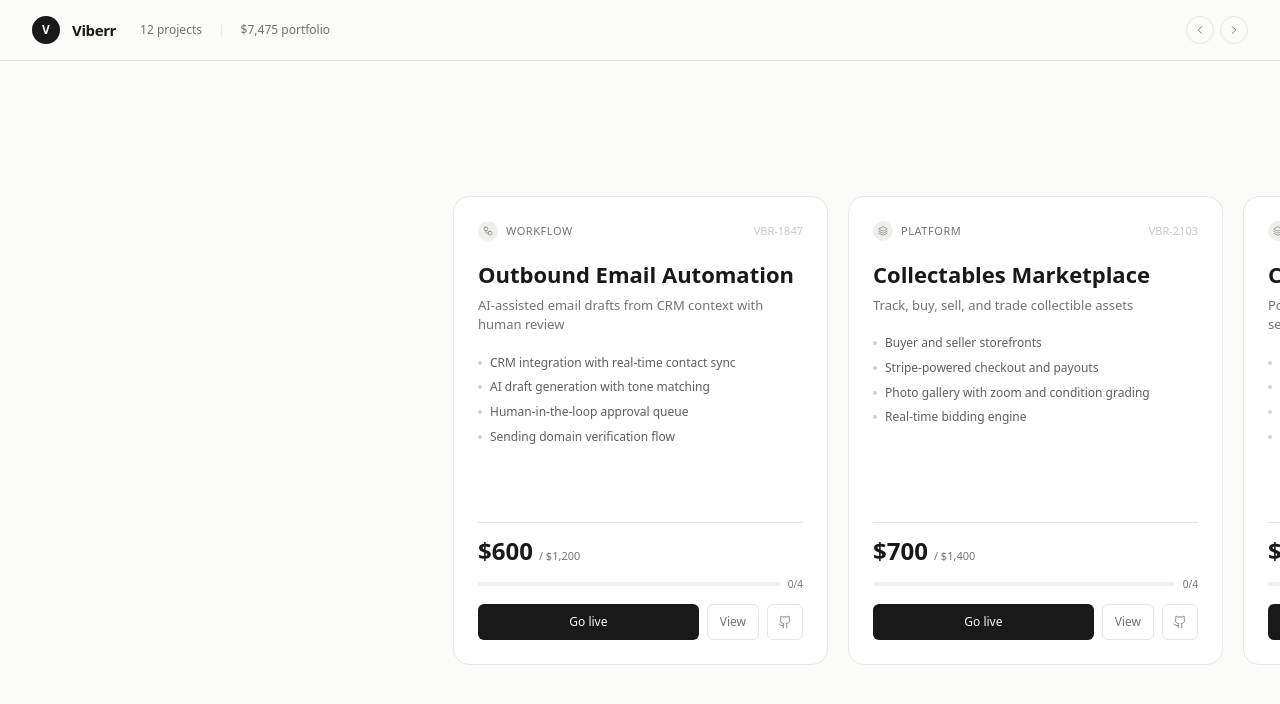
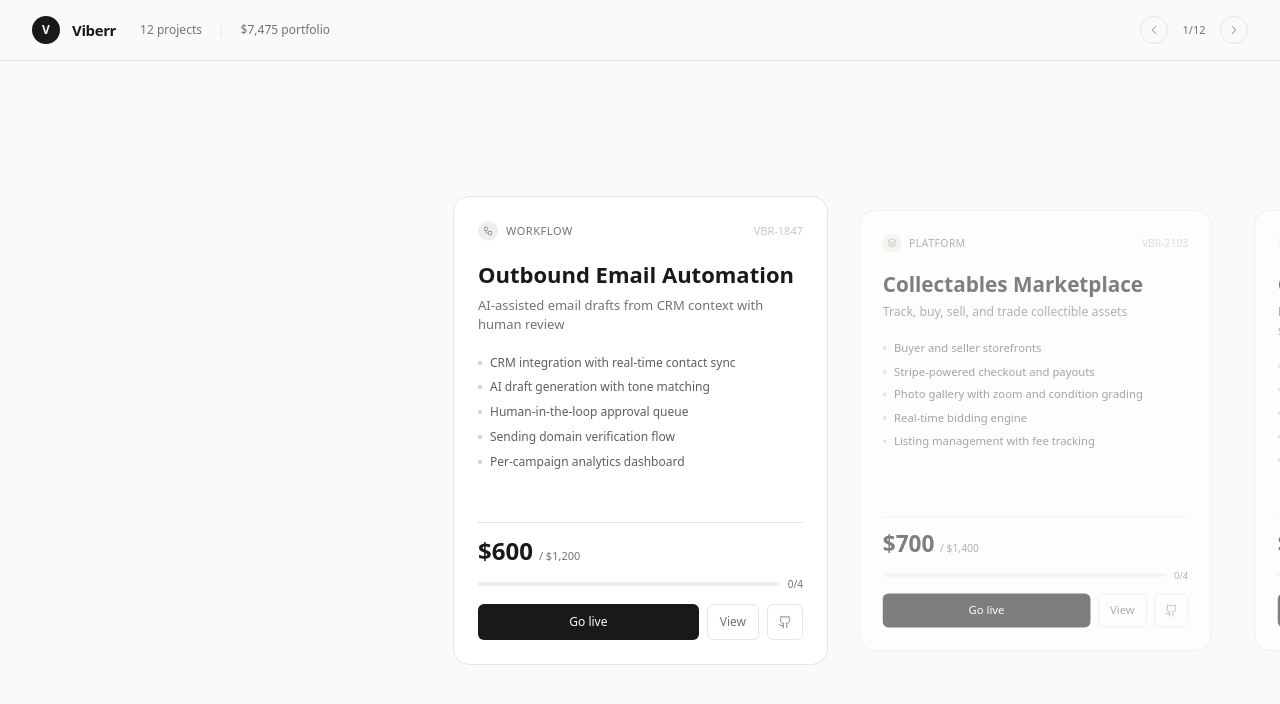
Before and after one commit to jonyeazel/viberr-project-portfolio, a Next.js app: page / in a window 1280 px wide. Shown: the top 704 px of the page. Built offline with nearby package versions, Linux system fonts and the light colour scheme.

Commit message:
polish: center-focus depth effect, counter, all 5 deliverables

```diff
--- a/app/page.tsx
+++ b/app/page.tsx
@@ -483,7 +483,32 @@ export default function Home() {
   const [notes, setNotes] = useState<Record<string, string>>({});
   const [submitted, setSubmitted] = useState<Record<string, boolean>>({});
   const [openDrawer, setOpenDrawer] = useState<string | null>(null);
+  const [focusedIndex, setFocusedIndex] = useState(0);
   const scrollRef = useRef<HTMLDivElement>(null);
+
+  // Track which card is closest to center
+  useEffect(() => {
+    const el = scrollRef.current;
+    if (!el) return;
+    const onScroll = () => {
+      const containerCenter = el.scrollLeft + el.offsetWidth / 2;
+      let closest = 0;
+      let minDist = Infinity;
+      for (let i = 0; i < el.children.length; i++) {
+        const child = el.children[i] as HTMLElement;
+        const childCenter = child.offsetLeft + child.offsetWidth / 2;
+        const dist = Math.abs(containerCenter - childCenter);
+        if (dist < minDist) {
+          minDist = dist;
+          closest = i;
+        }
+      }
+      setFocusedIndex(closest);
+    };
+    el.addEventListener("scroll", onScroll, { passive: true });
+    onScroll();
+    return () => el.removeEventListener("scroll", onScroll);
+  }, []);
 
   const updateStep = useCallback(
     (slug: string, stepIndex: number, update: Partial<StepState>) => {
@@ -553,6 +578,9 @@ export default function Home() {
           >
             <ChevronLeft size={14} strokeWidth={1.5} />
           </button>
+          <span className="text-[11px] tabular-nums text-muted w-10 text-center">
+            {focusedIndex + 1}/{projects.length}
+          </span>
           <button
             onClick={() => scrollBy(1)}
             className="w-7 h-7 rounded-full border border-border flex items-center justify-center text-muted hover:text-foreground hover:border-foreground/20 transition-all duration-150"
@@ -568,19 +596,26 @@ export default function Home() {
         className="flex-1 flex items-center gap-5 overflow-x-auto snap-x snap-mandatory py-6"
         style={{ scrollbarWidth: "none", scrollBehavior: "smooth", paddingLeft: "calc(50vw - 187px)", paddingRight: "calc(50vw - 187px)" }}
       >
-        {projects.map((project) => {
+        {projects.map((project, idx) => {
           const TypeIcon = typeConfig[project.type].icon;
           const progress = getProgress(project.slug);
           const isSubmitted = submitted[project.slug];
           const completedCount =
             state[project.slug]?.filter((s) => s.completed).length ?? 0;
           const isDrawerOpen = openDrawer === project.slug;
+          const isFocused = idx === focusedIndex;
 
           return (
             <div
               key={project.slug}
               className="flex-shrink-0 relative overflow-hidden rounded-[16px] border border-border bg-card snap-center"
-              style={{ width: 375, aspectRatio: "4/5" }}
+              style={{
+                width: 375,
+                aspectRatio: "4/5",
+                transform: isFocused ? "scale(1)" : "scale(0.94)",
+                opacity: isFocused ? 1 : 0.55,
+                transition: "transform 150ms ease-out, opacity 150ms ease-out",
+              }}
             >
               {/* Card face */}
               <div className="absolute inset-0 flex flex-col p-6">
@@ -611,7 +646,7 @@ export default function Home() {
 
                 {/* Deliverables */}
                 <ul className="mt-5 space-y-2">
-                  {project.deliverables.slice(0, 4).map((d, i) => (
+                  {project.deliverables.map((d, i) => (
                     <li
                       key={i}
                       className="flex items-start gap-2 text-[12px] leading-[1.4] text-foreground/70"
```
